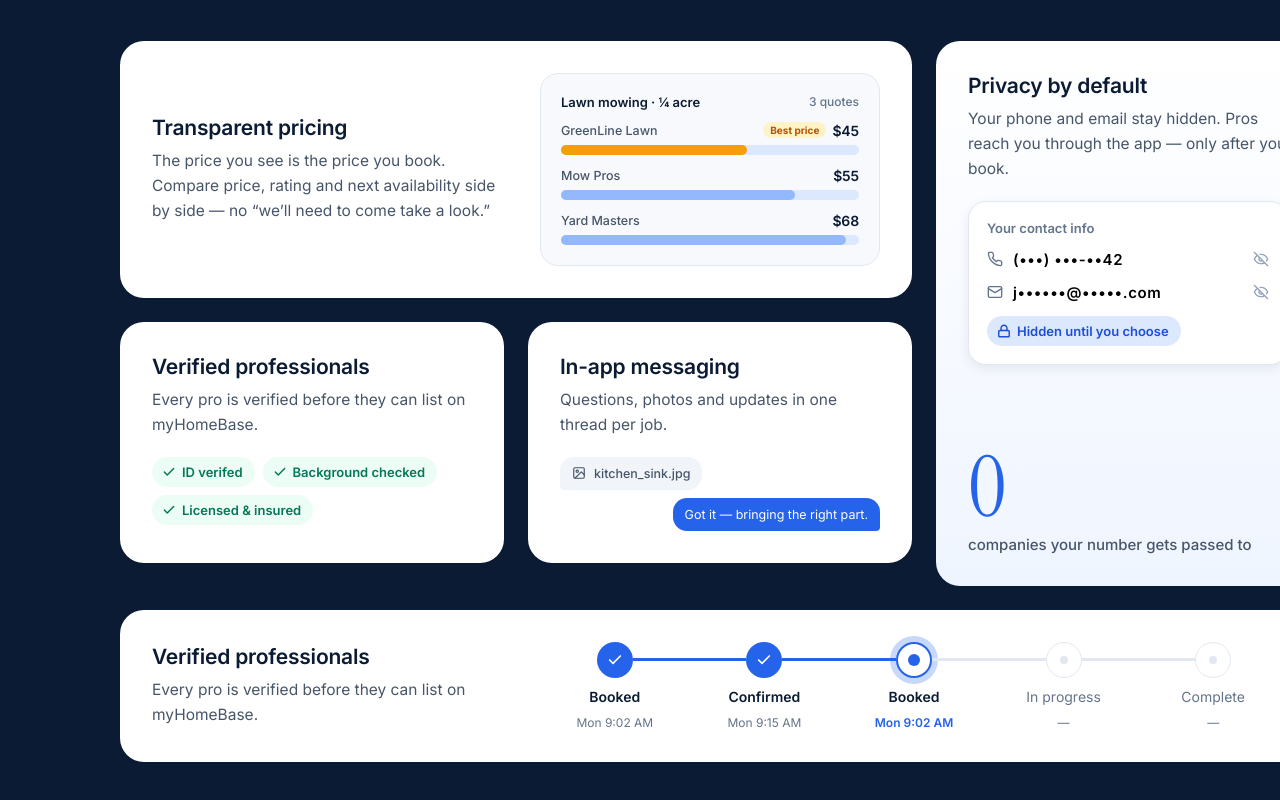
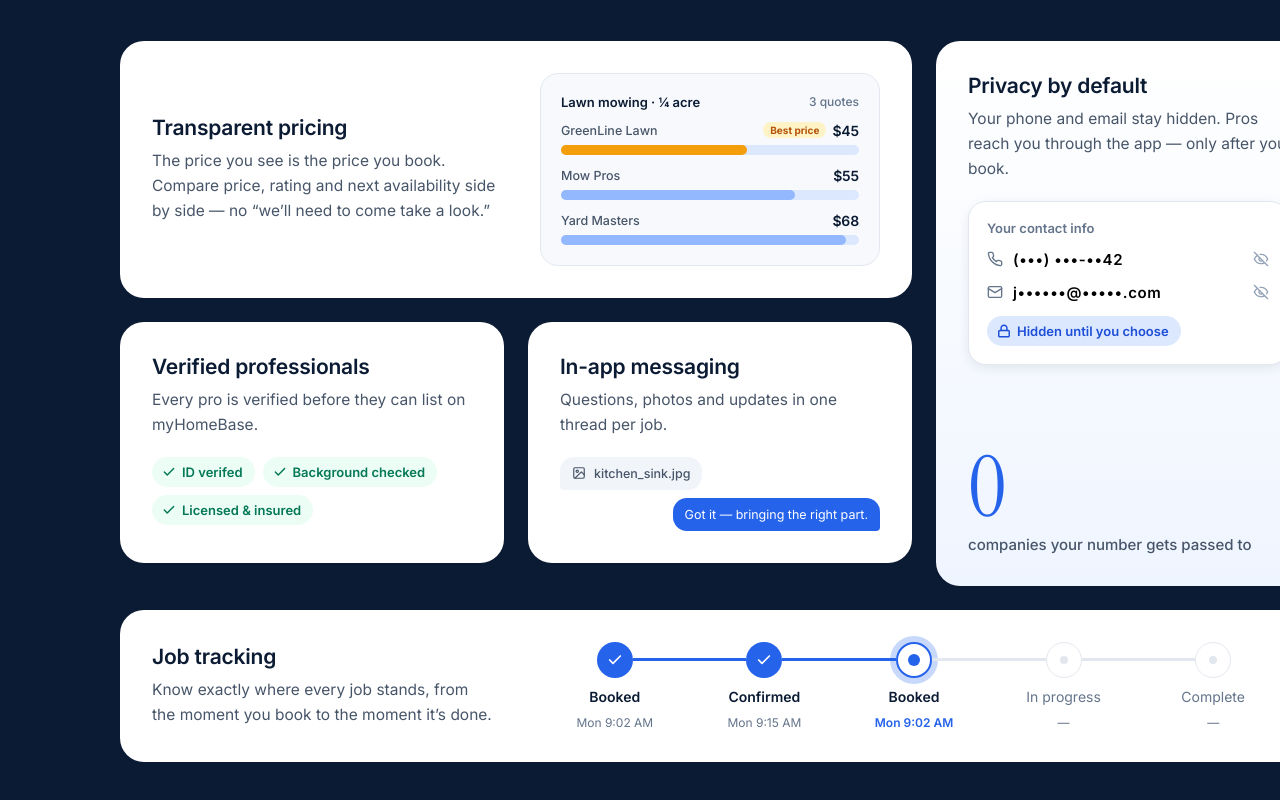
Before and after one commit to ri12oe/myHomeBase, a React (Vite) app: page / in a window 1280 px wide. Shown: the part 4243-5043 px from the top of the page. Built offline with nearby package versions, Linux system fonts and the light colour scheme.

Commit message:
feat: update verified frame text to reflect job tracking details

```diff
--- a/src/components/features.tsx
+++ b/src/components/features.tsx
@@ -316,9 +316,10 @@ export default function Features() {
         <div className={style.featureJobTracking}>
           <div className={style.featureJobFrame}>
             <div className={style.verifiedFrame}>
-              <span className={style.verifiedText}>Verified professionals</span>
+              <span className={style.verifiedText}>Job tracking</span>
               <span className={style.verifiedDesp}>
-                Every pro is verified before they can list on myHomeBase.
+                Know exactly where every job stands, from the moment you book to
+                the moment it’s done.
               </span>
             </div>
           </div>
```
